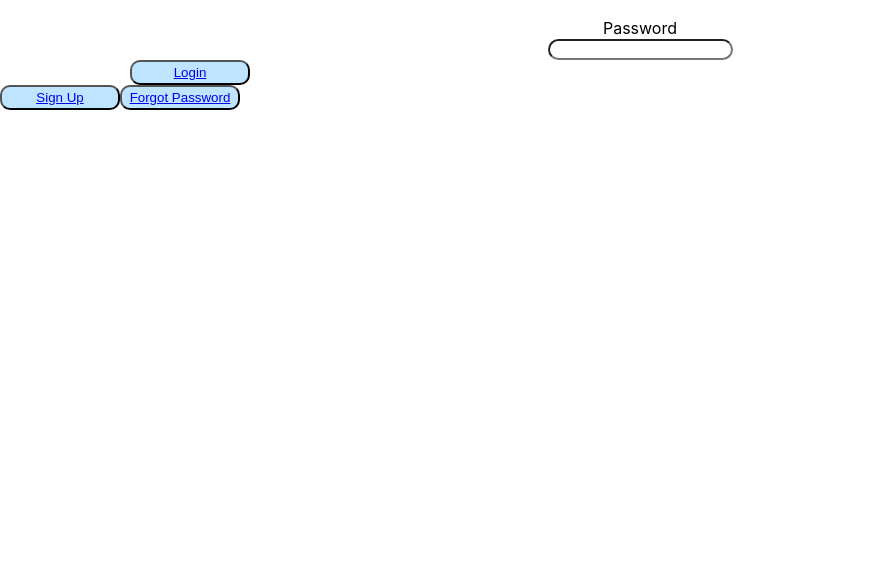
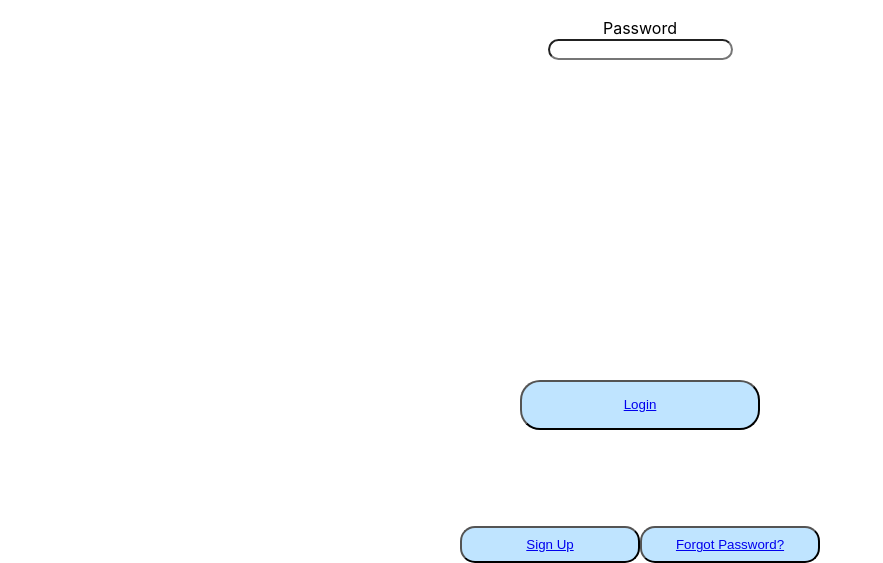
Before and after one commit to JohnMerlino1235/LAMS, a React (Create React App) app: page / in a window 1280 px wide. Shown: the part 295-858 px from the top of the page, without its empty margins (0-883 px from the left). Before the commit the page ends 800 px from the top, so only its background shows below. Built offline with nearby package versions, Linux system fonts and the light colour scheme.

Commit message:
Updated css

```diff
--- a/src/containers/Login.js
+++ b/src/containers/Login.js
@@ -60,13 +60,14 @@ function Login() {
                     />
                 </div>
             </div>
-            <div className="Global-button-login-margin">
+            <div className="Global-button-login-div">
                 <button class= "Global-button-login" type="submit" onChange={formik.onSubmit}>
                     <a href="/log-in">
                         Login
                     </a>
                 </button>
             </div>
+            <div className="Global-button-div">
                 <button class="Global-button-sign-up">
                     <a href="/sign-up">
                         Sign Up
@@ -74,9 +75,10 @@ function Login() {
                 </button>
                 <button class="Global-button-forgot-password">
                     <a href="/forgot-password">
-                    Forgot Password
+                        Forgot Password?
                     </a>
                 </button>
+            </div>
         </form>
     );
 };
--- a/src/containers/global.css
+++ b/src/containers/global.css
@@ -4,40 +4,39 @@
 
 .Global-button-login {
     position: flex;
-    width: 120px;
-    height: 25px;
-    left: 68px;
-    top: 666px;
+    width: 240px;
+    height: 50px;
     background: rgba(0, 148, 255, 0.25);
-    border-radius: 10px;
+    border-radius: 20px;
 }
 
 .Global-button-sign-up {
-    position: flex;
-    width: 120px;
-    height: 25px;
-    left: 68px;
-    top: 666px;
+    position: inherit;
+    width: 180px;
+    height: 37.5px;
     background: rgba(0, 148, 255, 0.25);
-    border-radius: 10px;
+    border-radius: 15px;
 }
 
 .Global-button-forgot-password {
-    position: flex;
-    width: 120px;
-    height: 25px;
-    left: 68px;
-    top: 666px;
+    position: inherit;
+    width: 180px;
+    height: 37.5px;
     background: rgba(0, 148, 255, 0.25);
-    border-radius: 10px;
+    border-radius: 15px;
 }
 
-.Global-button-login-margin {
-    align-content: center;
-    position: center;
-    margin-left: 130px;
+.Global-button-login-div {
+    display: flex;
+    justify-content: center;
+    margin-top: 25%;
 }
 
+.Global-button-div {
+    display: flex;
+    justify-content: center;
+    margin-top: 7.5%;
+}
 .Global-text {
     position: flex;
     width: 254px;
```
Lines whose indentation alone changed are shown as unchanged.
